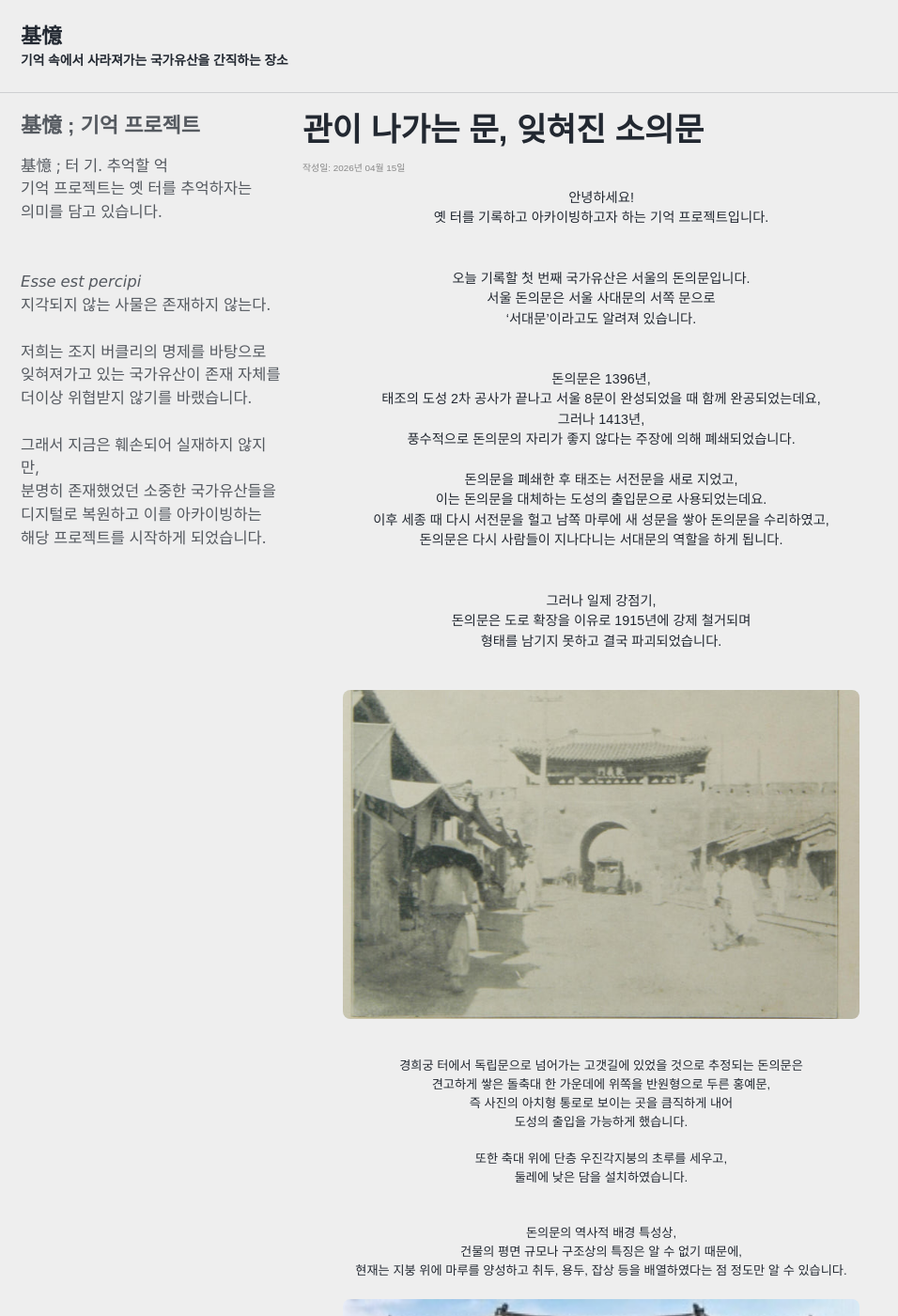
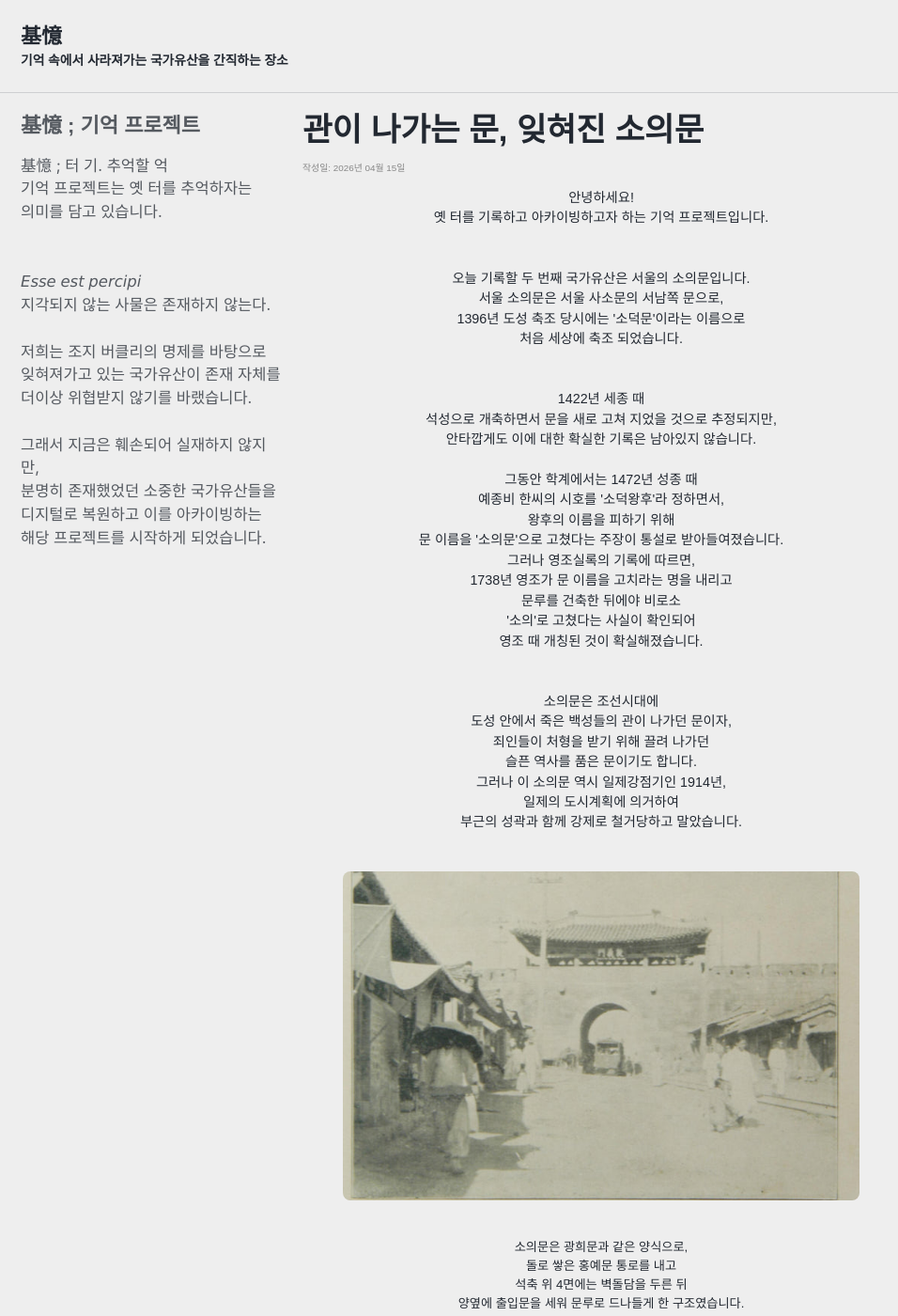
Before and after one commit to ArchiveCulturalHeritage/ArchiveCulturalHeritage.github.io, a Jekyll site: the page built from _posts/2026-04-30-소의문.md, in a window 1280 px wide and 1400 px high. Shown: the whole window at 94% size, without its empty margins (0-956 px from the left). Built offline with Jekyll 4.4.1, drawn with Linux system fonts in a browser that asks for light colours; cached includes are drawn as plain includes; some web fonts are replaced; some of the changed text lies outside the part shown.

Commit message:
Update 2026-04-30-소의문.md

```diff
--- a/_posts/2026-04-30-소의문.md
+++ b/_posts/2026-04-30-소의문.md
@@ -14,29 +14,23 @@ date: 2026-04-30
 <br>
 <br>
 <br>
-오늘 기록할 첫 번째 국가유산은 서울의 돈의문입니다.
+오늘 기록할 두 번째 국가유산은 서울의 소의문입니다.
 <br>
-서울 돈의문은 서울 사대문의 서쪽 문으로
-<br> ‘서대문’이라고도 알려져 있습니다.
+서울 소의문은 서울 사소문의 서남쪽 문으로,
+<br> 1396년 도성 축조 당시에는 '소덕문'이라는 이름으로 <br> 처음 세상에 축조 되었습니다.
 <br>
 <br>
 <br>
-돈의문은 1396년,
-<br>태조의 도성 2차 공사가 끝나고 서울 8문이 완성되었을 때 함께 완공되었는데요, <br> 그러나 1413년, <br> 풍수적으로 돈의문의 자리가 좋지 않다는 주장에 의해 폐쇄되었습니다.
+1422년 세종 때 <br> 석성으로 개축하면서 문을 새로 고쳐 지었을 것으로 추정되지만,<br> 안타깝게도 이에 대한 확실한 기록은 남아있지 않습니다.
 <br>
 <br>
-돈의문을 폐쇄한 후 태조는 서전문을 새로 지었고, <br> 이는 돈의문을 대체하는 도성의 출입문으로 사용되었는데요.
+그동안 학계에서는 1472년 성종 때 <br> 예종비 한씨의 시호를 '소덕왕후'라 정하면서, <br> 왕후의 이름을 피하기 위해 <br> 문 이름을 '소의문'으로 고쳤다는 주장이 통설로 받아들여졌습니다.
 <br>
-이후 세종 때 다시 서전문을 헐고 남쪽 마루에 새 성문을 쌓아 돈의문을 수리하였고, <br> 돈의문은 다시 사람들이 지나다니는 서대문의 역할을 하게 됩니다.
+그러나 영조실록의 기록에 따르면, <br> 1738년 영조가 문 이름을 고치라는 명을 내리고 <br> 문루를 건축한 뒤에야 비로소 <br> '소의'로 고쳤다는 사실이 확인되어 <br> 영조 때 개칭된 것이 확실해졌습니다.
 <br>
 <br>
 <br>
-그러나 일제 강점기,
-<br>
-돈의문은 도로 확장을 이유로 1915년에 강제 철거되며
-<br>
-형태를 남기지 못하고 결국 파괴되었습니다.
-<br>
+소의문은 조선시대에 <br> 도성 안에서 죽은 백성들의 관이 나가던 문이자, <br> 죄인들이 처형을 받기 위해 끌려 나가던 <br> 슬픈 역사를 품은 문이기도 합니다. <br> 그러나 이 소의문 역시 일제강점기인 1914년,<br>  일제의 도시계획에 의거하여 <br> 부근의 성곽과 함께 강제로 철거당하고 말았습니다.<br>
 <br> </p>
 </div>
 
@@ -48,14 +42,15 @@ date: 2026-04-30
 <div style="text-align: center; line-height: 1.5;">
 <p style="font-size: 0.6em;">
 <br>
-경희궁 터에서 독립문으로 넘어가는 고갯길에 있었을 것으로 추정되는 돈의문은 <br> 견고하게 쌓은 돌축대 한 가운데에 위쪽을 반원형으로 두른 홍예문, <br> 즉 사진의 아치형 통로로 보이는 곳을 큼직하게 내어 <br> 도성의 출입을 가능하게 했습니다.
+소의문은 광희문과 같은 양식으로, <br> 돌로 쌓은 홍예문 통로를 내고 <br> 석축 위 4면에는 벽돌담을 두른 뒤 <br> 양옆에 출입문을 세워 문루로 드나들게 한 구조였습니다.
 <br>
 <br>
-또한 축대 위에 단층 우진각지붕의 초루를 세우고, <br> 둘레에 낮은 담을 설치하였습니다.
+앞면 3칸, 옆면 2칸 규모의 단층 겹처마 팔작지붕 건물이었으나, <br> 안타깝게도 상세한 내부 구조까지는 알 수 없습니다.
 <br>
 <br>
 <br>
 돈의문의 역사적 배경 특성상, <br> 건물의 평면 규모나 구조상의 특징은 알 수 없기 때문에, <br> 현재는 지붕 위에 마루를 양성하고 취두, 용두, 잡상 등을 배열하였다는 점 정도만 알 수 있습니다.
+  <br> 구체적으로 지붕 위 용마루에는 취두를, <br> 내림마루에는 잡상을 장식하여 건물의 위엄을 더했으며, <br> 1974년에 복원된 광희문과 <br> 매우 비슷한 형식이었을 것으로 짐작할 뿐입니다.
 <br> </p>
 </div>
 
@@ -72,11 +67,11 @@ date: 2026-04-30
 <div style="text-align: center;">
 <p style="font-size: 0.6em;">
   <br>
-일제에 의해 파괴된 돈의문은 중요한 의미를 지닌 사적인데요, <br> 외세에 의해 역사 속으로 사라지게 되어 참 애석하게 느껴지는 것 같습니다.
+현재는 문루의 형체를 잃어버린 채 <br> 성곽의 외로운 흔적만 남아있는데요. <br> 백성들의 애환과 역사의 아픔을 묵묵히 지켜보았던 소의문이 <br> 외세에 의해 허물어져 흔적만 남게 된 모습이 <br> 참 안타깝게 다가오는 것 같습니다.
 <br>
 <br>
 <br>
-오늘의 유산, 돈의문.  <br>
+오늘의 유산, 소의문.  <br>
 여러분들은 어떻게 느끼셨나요? </p>
 </div>
 
```
